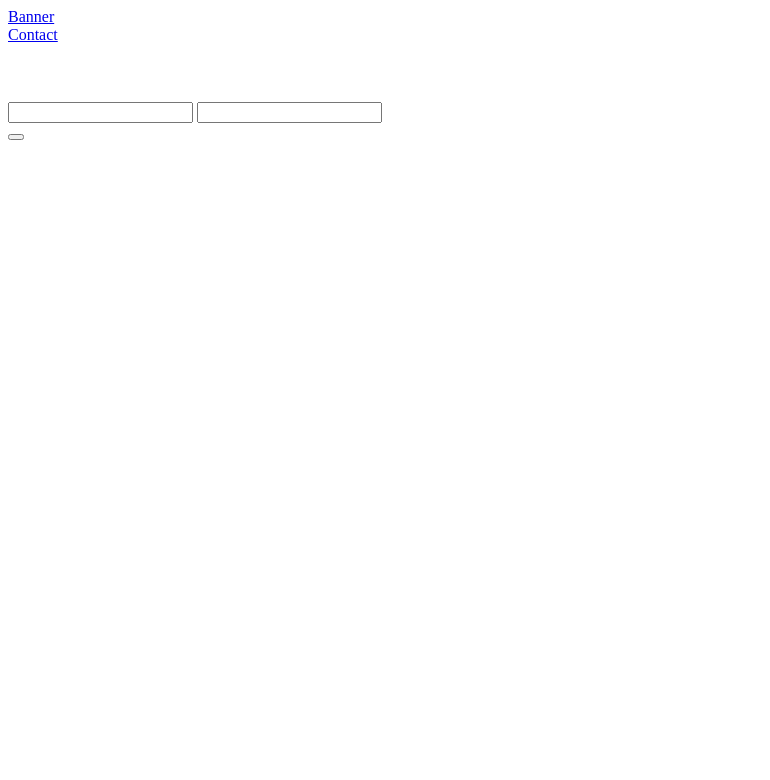
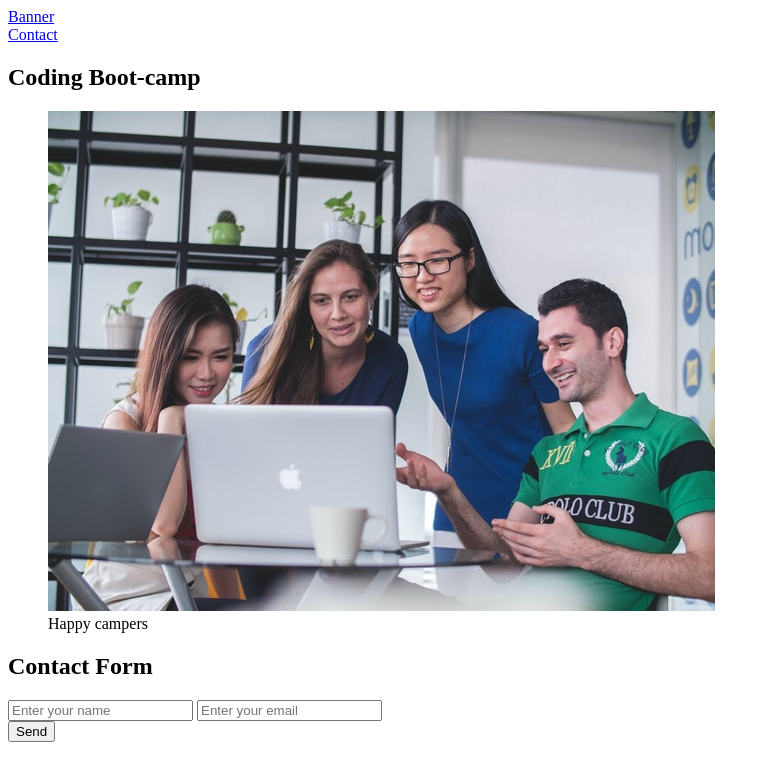
Before and after one commit to FloydCV/landing-page, a plain HTML site: page index.html in a window 1280 px wide. Shown: the whole page, without its empty margins (0-770 px from the left). Drawn offline with Linux system fonts and the light colour scheme.

Commit message:
add page content

```diff
--- a/index.html
+++ b/index.html
@@ -20,19 +20,22 @@
     </header>
     <main>
       <section id="banner">
-        <h1></h1>
+        <h1>Coding Boot-camp</h1>
         <figure>
-          <img src="" alt="" />
-          <figcaption></figcaption>
+          <img
+            src="./assets/images/banner-image.jpeg"
+            alt="people learning code around a laptop"
+          />
+          <figcaption>Happy campers</figcaption>
         </figure>
       </section>
       <section id="contact">
-        <h2></h2>
+        <h2>Contact Form</h2>
         <form action="">
-          <input type="text" />
-          <input type="text" />
+          <input type="text" placeholder="Enter your name" />
+          <input type="text" placeholder="Enter your email" />
           <div>
-            <button></button>
+            <button>Send</button>
           </div>
         </form>
       </section>
```
